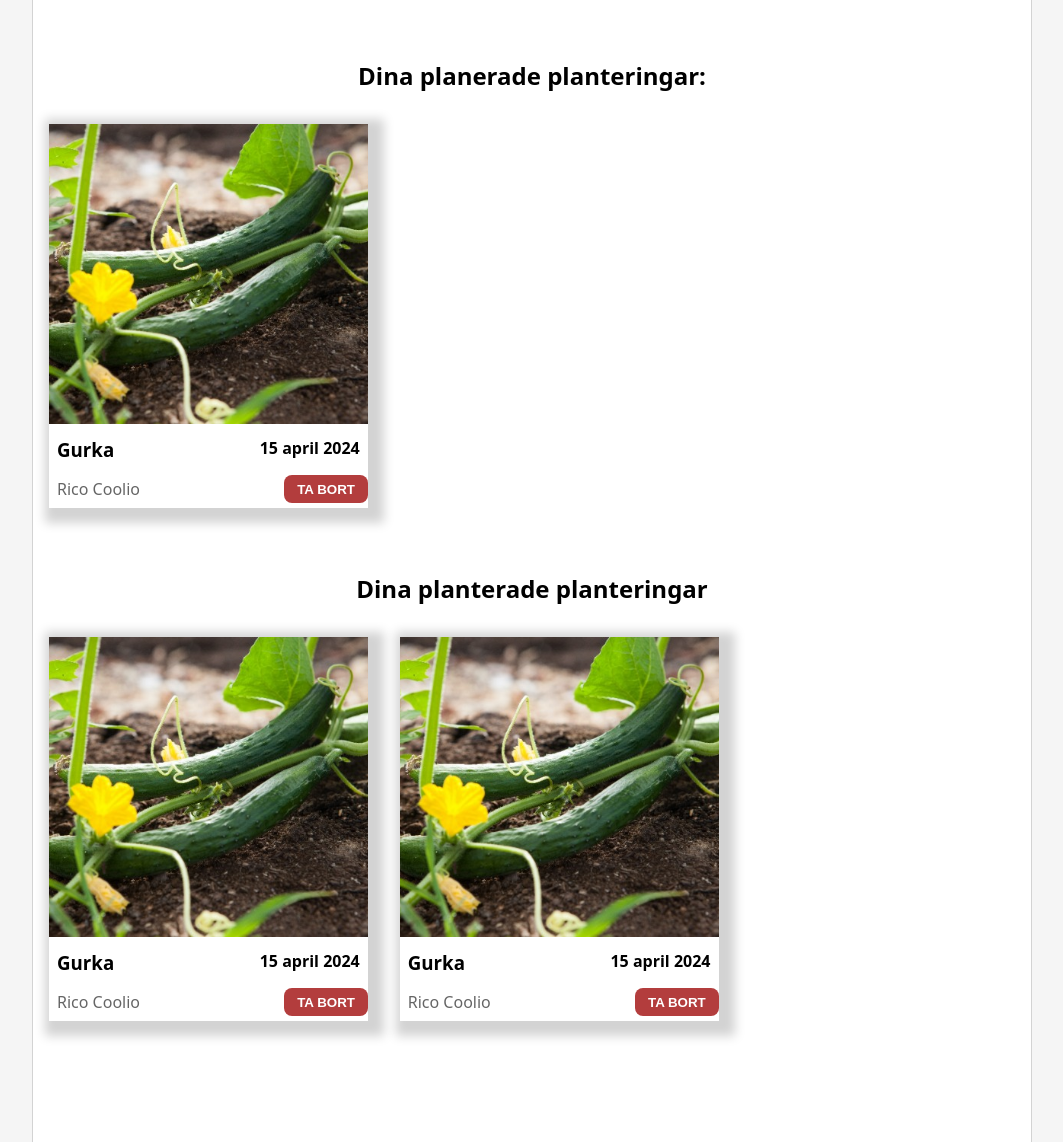
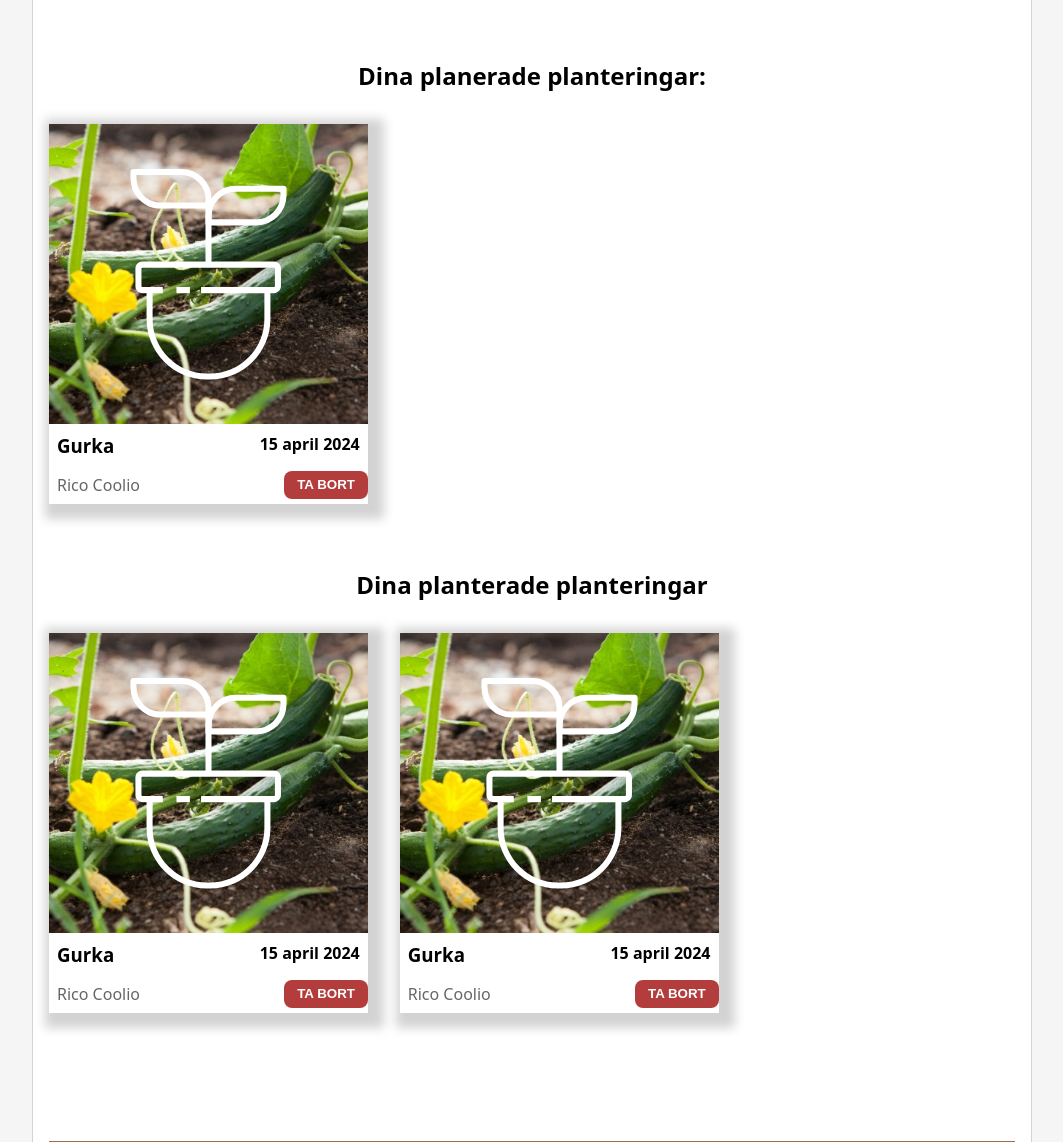
Before and after one commit to MorinoCode/Examinerande-uppgift, a plain HTML site: page minaSidor.html in a window 1280 px wide. Shown: the part 860-2002 px from the top of the page, without its empty margins (108-1171 px from the left). Drawn offline with nearby package versions, Linux system fonts and the light colour scheme.

Commit message:
har lagt till extra vita bilder på alla images

```diff
--- a/minaSidor.css
+++ b/minaSidor.css
@@ -137,10 +137,23 @@ section {
     width: 33%;
     box-shadow: 6px 5px 10px 10px lightgray;
     figure {
-      img {
+      display: grid;
+      grid-template-columns: 1fr;
+      grid-template-rows: 1fr;
+      img:nth-child(1) {
+        grid-column: 1;
+        grid-row: 1;
         width: 100%;
         height: 300px;
         object-fit: cover;
+      }
+      img:nth-child(2) {
+        grid-column: 1;
+        grid-row: 1;
+        width: 70%;
+        height: 70%;
+        justify-self: center;
+        align-self: center;
       }
     }
     .card__body {
@@ -198,10 +211,23 @@ article {
       width: 33%;
       box-shadow: 6px 5px 10px 10px lightgray;
       figure {
-        img {
+        display: grid;
+        grid-template-columns: 1fr;
+        grid-template-rows: 1fr;
+        img:nth-child(1) {
+          grid-column: 1;
+          grid-row: 1;
           width: 100%;
           height: 300px;
           object-fit: cover;
+        }
+        img:nth-child(2) {
+          grid-column: 1;
+          grid-row: 1;
+          width: 70%;
+          height: 70%;
+          justify-self: center;
+          align-self: center;
         }
       }
       .card__body {
--- a/minaSidor.html
+++ b/minaSidor.html
@@ -51,6 +51,7 @@
         <div class="planer__card card">
           <figure>
             <img src="./assets/images/9.jpeg" alt="gurka" />
+            <img src="./assets/plant.svg" />
           </figure>
           <div class="planer_card__body card__body">
             <h3>Gurka</h3>
@@ -68,6 +69,7 @@
           <div class="planterade_cards_card card">
             <figure>
               <img src="./assets/images/9.jpeg" alt="gurka" />
+              <img src="./assets/plant.svg" />
             </figure>
             <div class="planterade_cards_body card__body">
               <h3>Gurka</h3>
@@ -80,6 +82,7 @@
           <div class="planterade__cards card">
             <figure>
               <img src="./assets/images/9.jpeg" alt="gurka" />
+              <img src="./assets/plant.svg" />
             </figure>
             <div class="planterade_cards_body card__body">
               <h3>Gurka</h3>
```
Also changed, not shown: index.html (+20 -34 lines).
